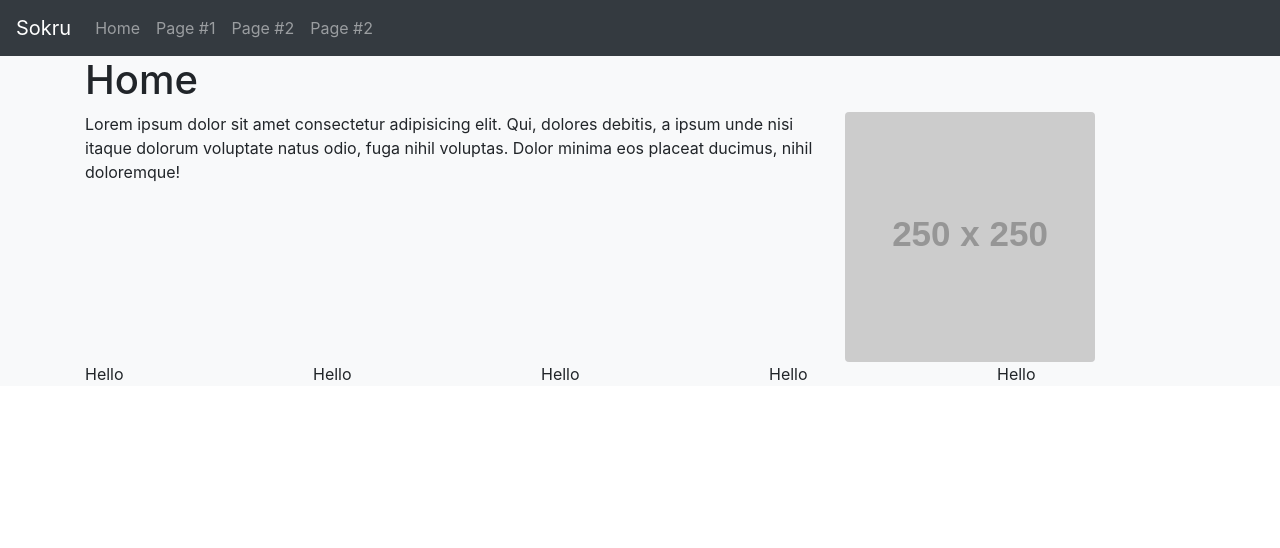
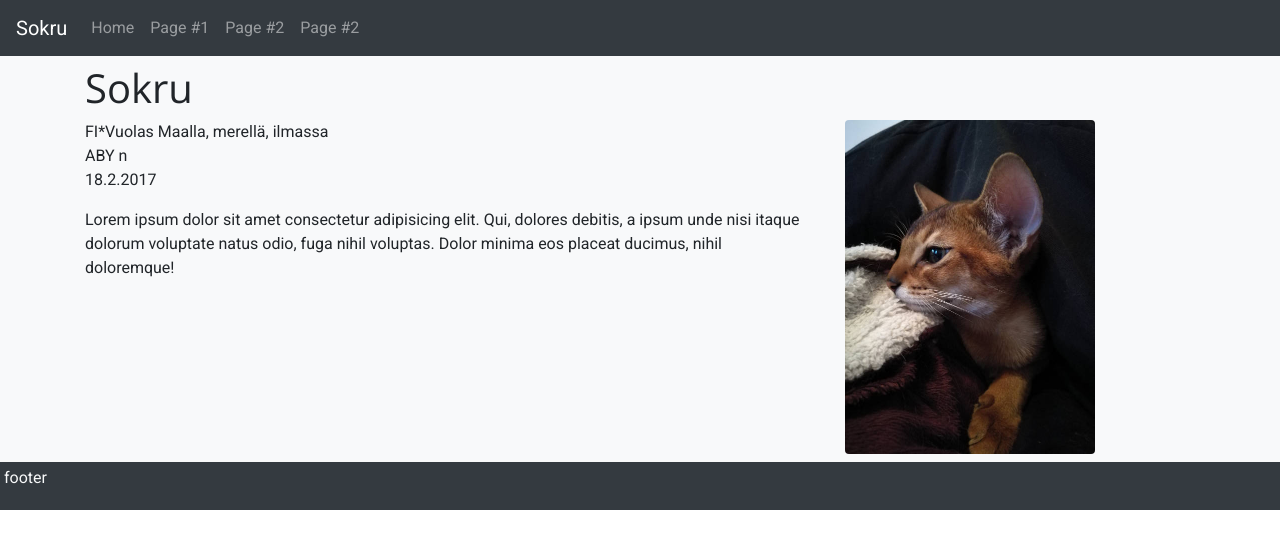
Before and after one commit to saukkko/sokrutes, a website: page public/index.html in a window 1280 px wide. Drawn offline with nearby package versions, Linux system fonts and the light colour scheme; placeholder pictures from the web are drawn by us.

Commit message:
added first content

```diff
--- a/package.json
+++ b/package.json
@@ -1,13 +1,13 @@
 {
   "name": "sokrutes",
-  "version": "0.0.1",
+  "version": "0.0.2",
   "description": "",
-  "main": "index.js",
+  "main": "./public/index.html",
   "repository": {
     "type": "git",
     "url": "git+https://github.com/saukko666/sokrutes.git"
   },
-  "author": "",
+  "author": "Sauli Kylmänen",
   "license": "MIT",
   "bugs": {
     "url": "https://github.com/saukko666/sokrutes/issues"
--- a/public/assets/css/styles.css
+++ b/public/assets/css/styles.css
@@ -0,0 +1,18 @@
+@import url("https://fonts.googleapis.com/css2?family=Open+Sans&family=Roboto&display=swap");
+h1,
+h2,
+h3,
+h4,
+h5 {
+  font-family: "Open Sans", sans-serif;
+}
+p,
+span,
+div {
+  font-family: Roboto, sans-serif;
+}
+
+ul {
+  list-style-type: none;
+  padding: unset;
+}
--- a/public/index.html
+++ b/public/index.html
@@ -24,6 +24,7 @@
   </head>
   <body>
     <div id="root">
+      <header>
         <nav class="navbar navbar-expand-sm navbar-dark bg-dark">
           <span class="navbar-brand">Sokru</span>
           <button
@@ -46,33 +47,45 @@
             </div>
           </div>
         </nav>
+      </header>
       <main class="bg-light">
-        <div class="container">
-          <h1>Home</h1>
+        <div class="container py-2">
+          <h1>Sokru</h1>
           <div class="row">
             <div class="col-sm-8">
+              <ul>
+                <li>FI*Vuolas Maalla, merellä, ilmassa</li>
+                <li>ABY n</li>
+                <li>18.2.2017</li>
+              </ul>
               Lorem ipsum dolor sit amet consectetur adipisicing elit. Qui,
               dolores debitis, a ipsum unde nisi itaque dolorum voluptate natus
               odio, fuga nihil voluptas. Dolor minima eos placeat ducimus, nihil
               doloremque!
             </div>
             <div class="col-sm-4">
+              <a
+                href="./assets/img/fullsize/sokru-smol.jpg"
+                target="_blank"
+                rel="noopener noreferrer"
+              >
                 <img
-                src="https://via.placeholder.com/250"
-                alt="Placeholder 250x250"
+                  src="./assets/img/sokru-smol-thumb.jpg"
+                  alt="Smol boi"
                   class="rounded img-fluid"
+                  width="250"
+                  height="250"
                 />
+              </a>
             </div>
-          </div>
-          <div class="row">
-            <div class="col-sm">Hello</div>
-            <div class="col-sm">Hello</div>
-            <div class="col-sm">Hello</div>
-            <div class="col-sm">Hello</div>
-            <div class="col-sm">Hello</div>
           </div>
         </div>
       </main>
+      <footer>
+        <div class="container-fluid bg-dark text-light p-1">
+          <p>footer</p>
+        </div>
+      </footer>
     </div>
   </body>
 </html>
```
Also changed, not shown: README.md (added), public/assets/img/sokru-smol-thumb.jpg (added), 1 other file. Lines whose indentation alone changed are shown as unchanged.
